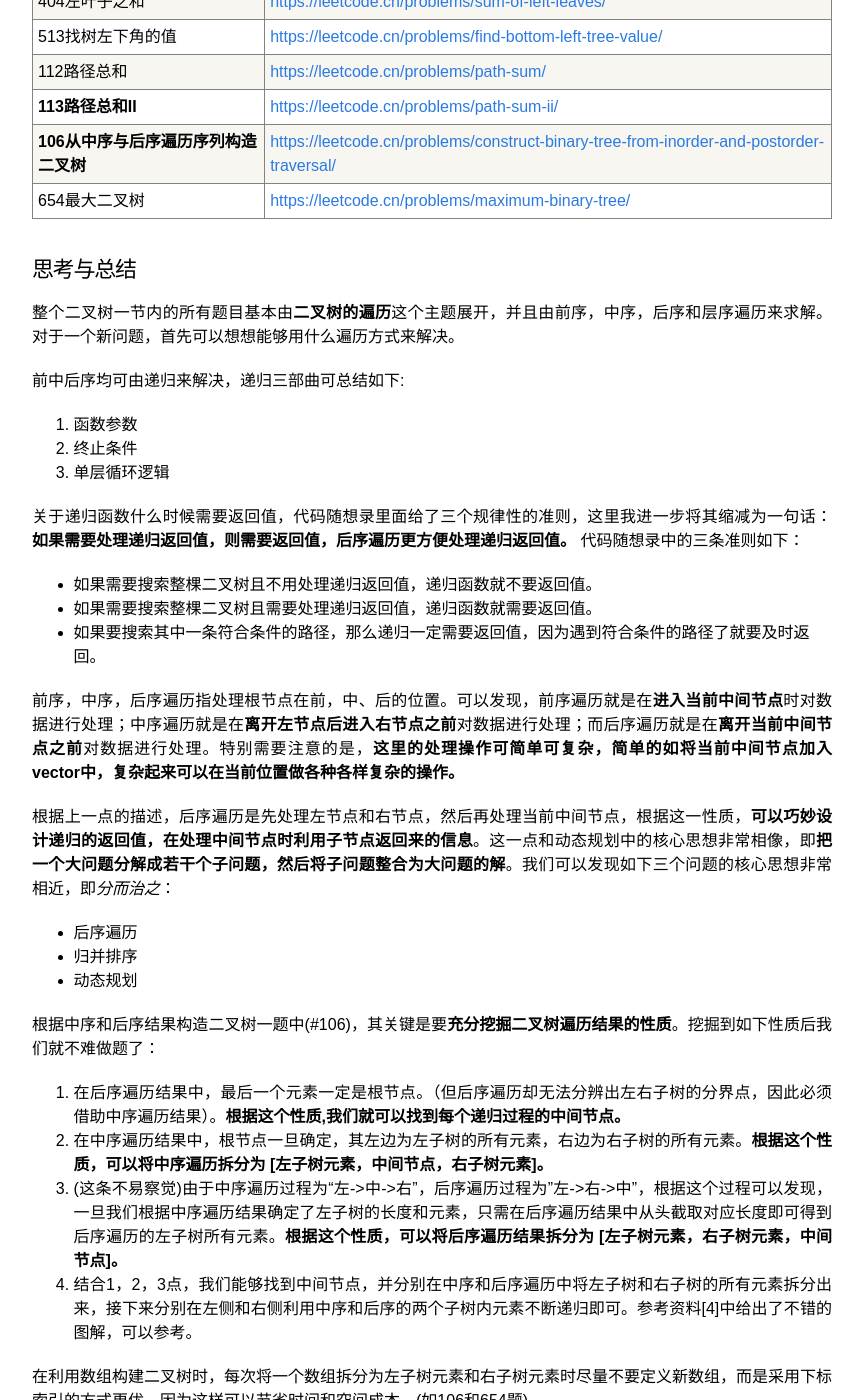
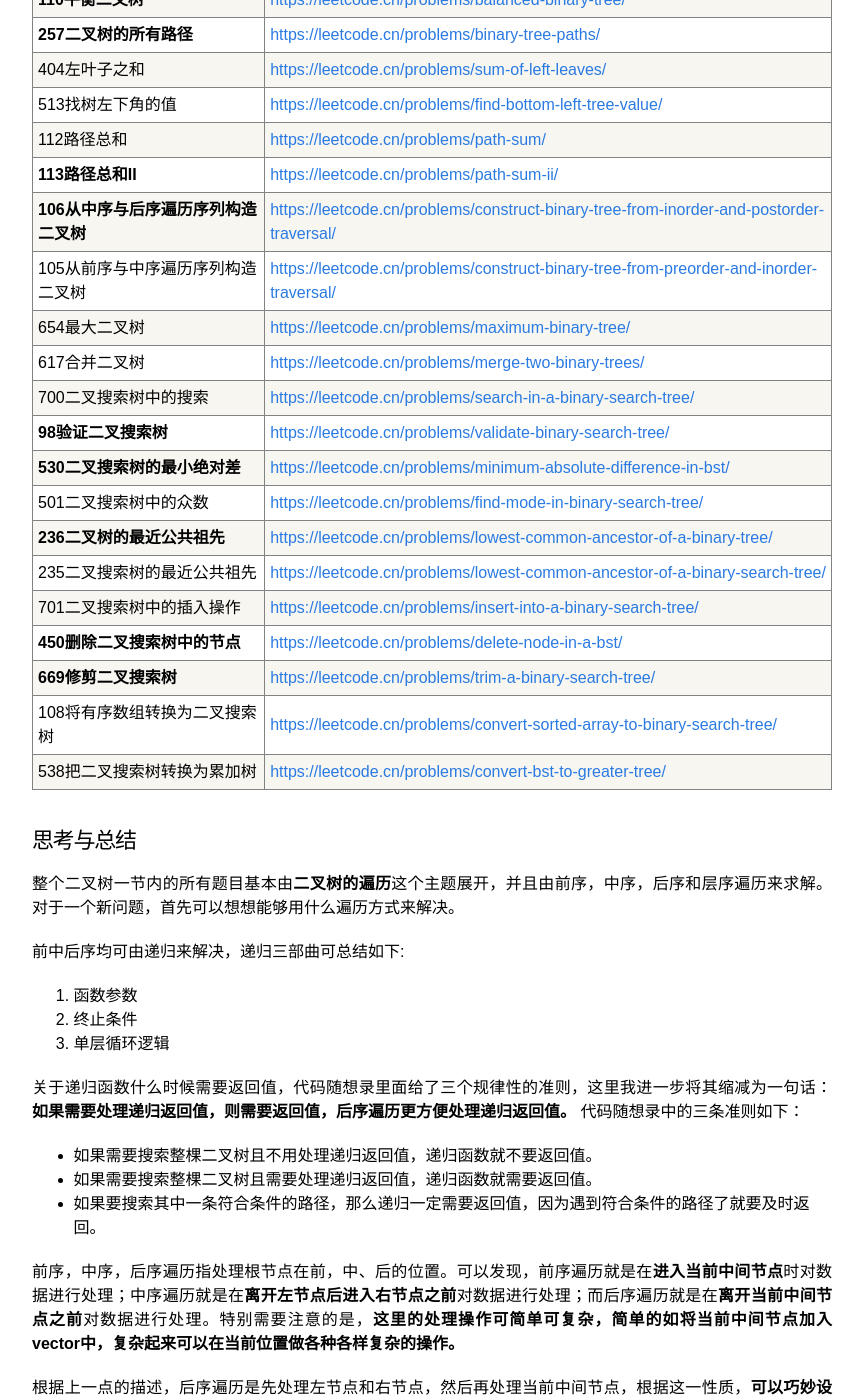
Before and after one commit to xuyangcao/blog, a Jekyll site: the page built from algorithm/binary_tree.md, in a window 1280 px wide and 1400 px high, scrolled down 808 px. Shown: the whole window, without its empty margins (208-1072 px from the left). Built offline with Jekyll 4.4.1, drawn with Linux system fonts in a browser that asks for light colours; some of the changed text lies outside the part shown.

Commit message:
binary tree complete

```diff
--- a/algorithm/binary_tree.md
+++ b/algorithm/binary_tree.md
@@ -12,6 +12,8 @@
 <!-- vim-markdown-toc -->
 
 ## 前言
+
+二叉树是学习递归的优秀数据结构，对于二叉树问题的求解，关键在于对递归算法和不同二叉树的属性有深刻的理解。
 
 
 ## 题目列表
@@ -34,7 +36,20 @@
 | 112路径总和 | [https://leetcode.cn/problems/path-sum/](https://leetcode.cn/problems/path-sum/) |
 | **113路径总和II** | [https://leetcode.cn/problems/path-sum-ii/](https://leetcode.cn/problems/path-sum-ii/) |
 | **106从中序与后序遍历序列构造二叉树** | [https://leetcode.cn/problems/construct-binary-tree-from-inorder-and-postorder-traversal/](https://leetcode.cn/problems/construct-binary-tree-from-inorder-and-postorder-traversal/) |
+| 105从前序与中序遍历序列构造二叉树 | [https://leetcode.cn/problems/construct-binary-tree-from-preorder-and-inorder-traversal/](https://leetcode.cn/problems/construct-binary-tree-from-preorder-and-inorder-traversal/) |
 | 654最大二叉树 | [https://leetcode.cn/problems/maximum-binary-tree/](https://leetcode.cn/problems/maximum-binary-tree/) |
+| 617合并二叉树 | [https://leetcode.cn/problems/merge-two-binary-trees/](https://leetcode.cn/problems/merge-two-binary-trees/) |
+| 700二叉搜索树中的搜索 | [https://leetcode.cn/problems/search-in-a-binary-search-tree/](https://leetcode.cn/problems/search-in-a-binary-search-tree/) |
+| **98验证二叉搜索树** | [https://leetcode.cn/problems/validate-binary-search-tree/](https://leetcode.cn/problems/validate-binary-search-tree/) |
+| **530二叉搜索树的最小绝对差** | [https://leetcode.cn/problems/minimum-absolute-difference-in-bst/](https://leetcode.cn/problems/minimum-absolute-difference-in-bst/)  |
+| 501二叉搜索树中的众数 | [https://leetcode.cn/problems/find-mode-in-binary-search-tree/](https://leetcode.cn/problems/find-mode-in-binary-search-tree/) |
+| **236二叉树的最近公共祖先** | [https://leetcode.cn/problems/lowest-common-ancestor-of-a-binary-tree/](https://leetcode.cn/problems/lowest-common-ancestor-of-a-binary-tree/) |
+| 235二叉搜索树的最近公共祖先 | [https://leetcode.cn/problems/lowest-common-ancestor-of-a-binary-search-tree/](https://leetcode.cn/problems/lowest-common-ancestor-of-a-binary-search-tree/) |
+| 701二叉搜索树中的插入操作 | [https://leetcode.cn/problems/insert-into-a-binary-search-tree/](https://leetcode.cn/problems/insert-into-a-binary-search-tree/) |
+| **450删除二叉搜索树中的节点** | [https://leetcode.cn/problems/delete-node-in-a-bst/](https://leetcode.cn/problems/delete-node-in-a-bst/)|
+| **669修剪二叉搜索树** | [https://leetcode.cn/problems/trim-a-binary-search-tree/](https://leetcode.cn/problems/trim-a-binary-search-tree/) |
+| 108将有序数组转换为二叉搜索树 | [https://leetcode.cn/problems/convert-sorted-array-to-binary-search-tree/](https://leetcode.cn/problems/convert-sorted-array-to-binary-search-tree/) |
+| 538把二叉搜索树转换为累加树 | [https://leetcode.cn/problems/convert-bst-to-greater-tree/](https://leetcode.cn/problems/convert-bst-to-greater-tree/) |
 
 ## 思考与总结
 
@@ -73,7 +88,9 @@
 
 在利用数组构建二叉树时，每次将一个数组拆分为左子树元素和右子树元素时尽量不要定义新数组，而是采用下标索引的方式更优，因为这样可以节省时间和空间成本。(如106和654题)
 
-在大型程序中，尽可能减少使用递归，换用迭代，防止递归过深出现问题
+在处理二叉搜索树时，需要充分考虑其特性，即左子树均小于中间节点，右子树均大于中间节点。因此，如果使用中序遍历，则整个树遍历出来就是从小到大排列的，类似于在处理有序数组，但也不是所有问题必须用中序遍历来处理。代码随想录中提供了一种使用pre指针处理相邻节点的操作，非常实用，建议掌握(98, 530题)。此外，二叉树的搜索一般是有方向的，因为数据的排列是有序的（#701）。
+
+在实际项目开发中，尽可能减少使用递归，因为项目参数和调用关系较为复杂，不易控制递归深度[1]。
 
 
 
```
